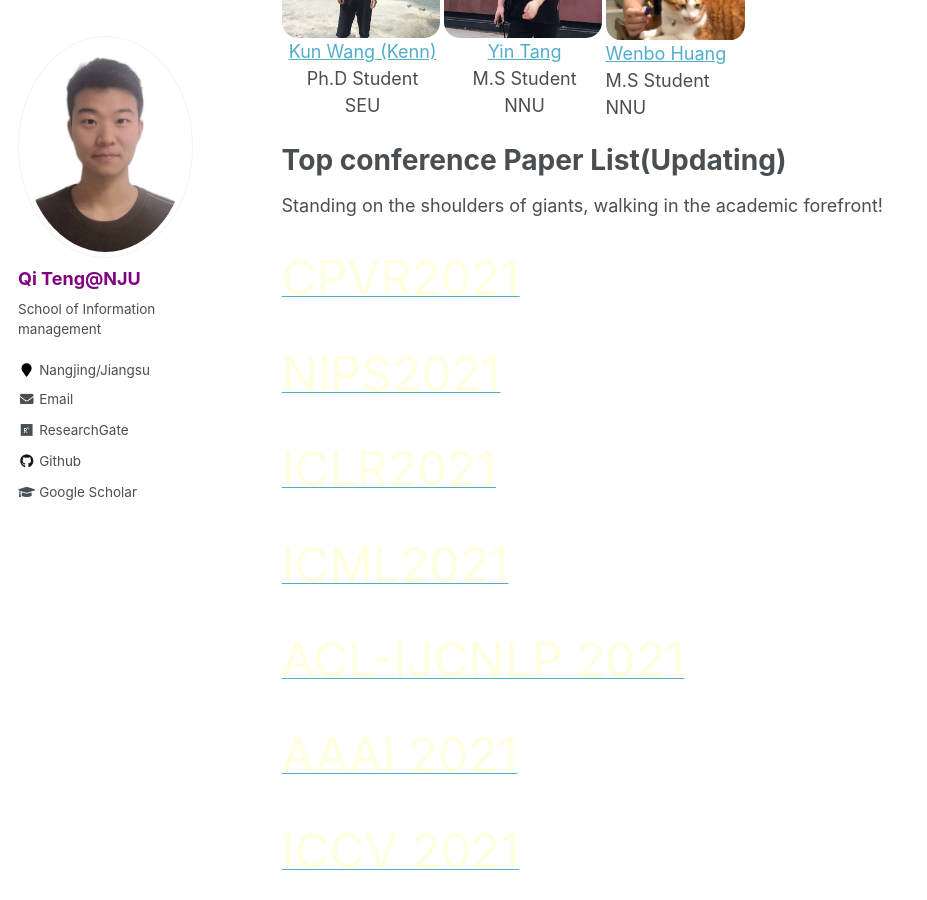
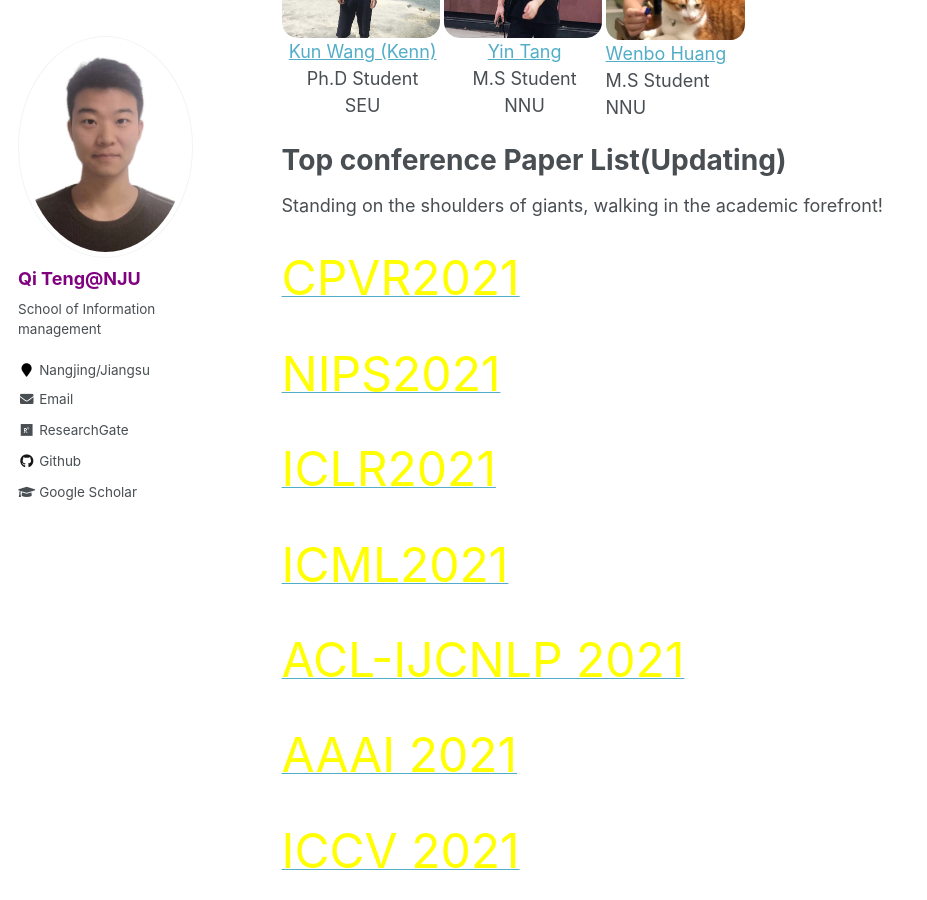
Before and after one commit to tengqi159/tengqi.github.io, a Jekyll site: the page built from _pages/about.md, in a window 1280 px wide and 900 px high, scrolled down 1776 px. Shown: the whole window, without its empty margins (0-927 px from the left). Built offline with Jekyll 4.4.1, drawn with Linux system fonts in a browser that asks for light colours.

Commit message:
Update about.md

```diff
--- a/_pages/about.md
+++ b/_pages/about.md
@@ -100,21 +100,21 @@
 ====
 Standing on the shoulders of giants, walking in the academic forefront!
 
- [<font color=lightyellow size=72>CPVR2021</font>](https://openaccess.thecvf.com/CVPR2021?day=all)
+ [<font color=yellow size=72>CPVR2021</font>](https://openaccess.thecvf.com/CVPR2021?day=all)
 
- [<font color=lightyellow size=72>NIPS2021</font>](https://proceedings.neurips.cc/paper/2020)
+ [<font color=yellow size=72>NIPS2021</font>](https://proceedings.neurips.cc/paper/2020)
 
- [<font color=lightyellow size=72>ICLR2021</font>](https://openreview.net/group?id=ICLR.cc/2022/Conference)
+ [<font color=yellow size=72>ICLR2021</font>](https://openreview.net/group?id=ICLR.cc/2022/Conference)
 
- [<font color=lightyellow size=72>ICML2021</font>](https://openreview.net/group?id=ICLR.cc/2022/Conference)
+ [<font color=yellow size=72>ICML2021</font>](https://openreview.net/group?id=ICLR.cc/2022/Conference)
 
- [<font color=lightyellow size=72>ACL-IJCNLP 2021</font>](https://2021.aclweb.org/registration/accept/)
+ [<font color=yellow size=72>ACL-IJCNLP 2021</font>](https://2021.aclweb.org/registration/accept/)
 
- [<font color=lightyellow size=72>AAAI 2021</font>](https://dblp.uni-trier.de/db/conf/aaai/aaai2021.html)
+ [<font color=yellow size=72>AAAI 2021</font>](https://dblp.uni-trier.de/db/conf/aaai/aaai2021.html)
 
- [<font color=lightyellow size=72>ICCV 2021</font>](https://openaccess.thecvf.com/ICCV2021?day=all)
+ [<font color=yellow size=72>ICCV 2021</font>](https://openaccess.thecvf.com/ICCV2021?day=all)
 
- [<font color=lightyellow size=72>ACM MM 2021</font>1](https://2021.acmmm.org/main-track-list)
+ [<font color=yellow size=72>ACM MM 2021</font>1](https://2021.acmmm.org/main-track-list)
 
  [<font color=lightyellow size=72>NeurIPS 2021</font>----->updting]
 
```
